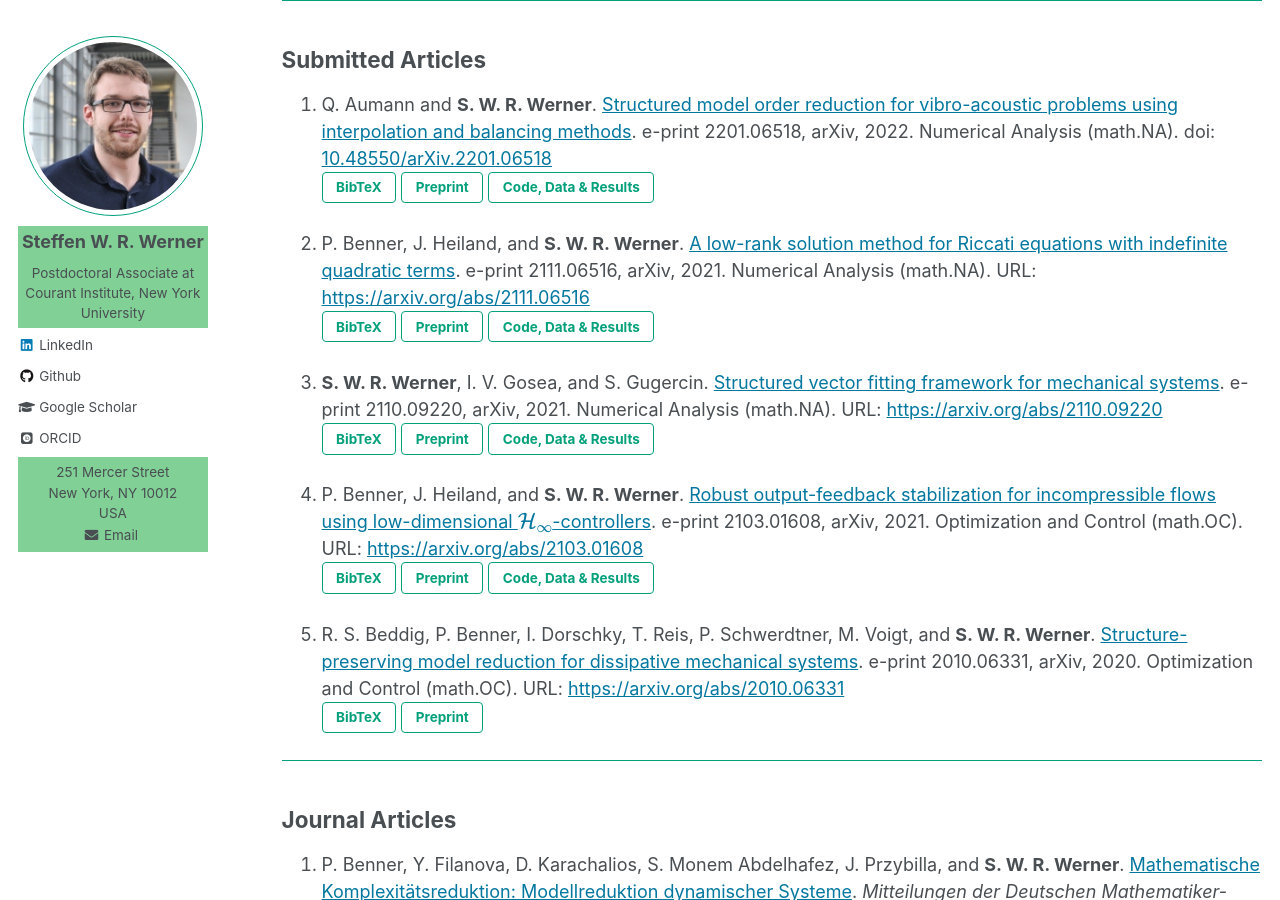
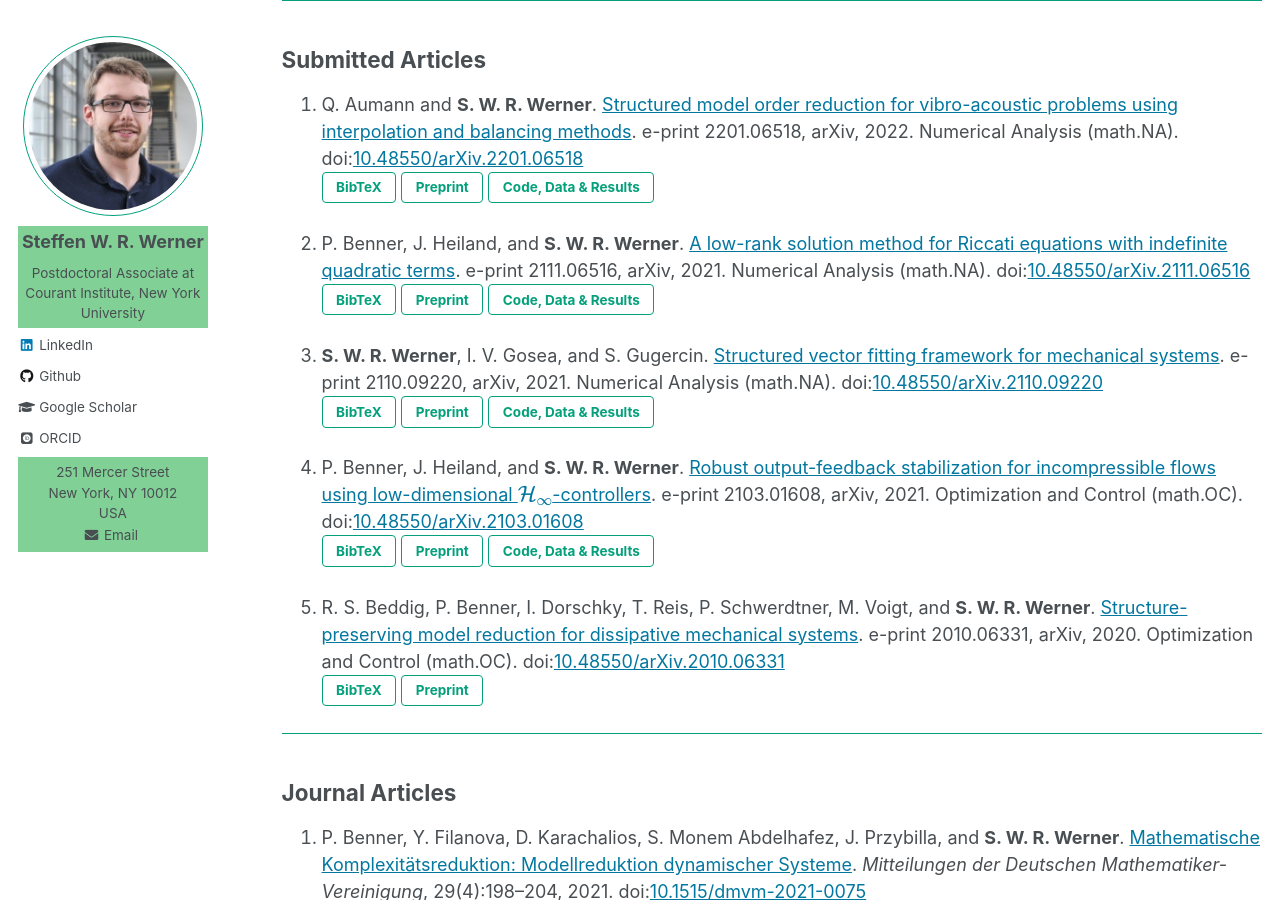
Before and after one commit to ninsteve/ninsteve.github.io, a Jekyll site: the page built from _pages/publications.md, in a window 1280 px wide and 900 px high, scrolled down 455 px. Built offline with Jekyll 4.4.1, drawn with Linux system fonts in a browser that asks for light colours; nearby versions of some CDN libraries; some web fonts are replaced; formulas are drawn with MathJax 3.

Commit message:
Updated to new arXiv DOIs.

```diff
--- a/_pages/publications.md
+++ b/_pages/publications.md
@@ -53,8 +53,7 @@ found at the end of my
     model order reduction for vibro-acoustic problems using interpolation and
     balancing methods</a>.
     e-print 2201.06518, arXiv, 2022. Numerical Analysis (math.NA).
-    doi:<a target="blank_" href="https://doi.org/10.48550/arXiv.2201.06518">
-    10.48550/arXiv.2201.06518</a><br />
+    doi:<a target="blank_" href="https://doi.org/10.48550/arXiv.2201.06518">10.48550/arXiv.2201.06518</a><br />
     <button id="AumW22-pop" class="btn btn--inverse">BibTeX</button>
     <a target="blank_" href="https://doi.org/10.48550/arXiv.2201.06518">
     <button class="btn btn--inverse">Preprint</button></a>
@@ -62,51 +61,49 @@ found at the end of my
     <button class="btn btn--inverse">Code, Data & Results</button></a>
 
 1.  P. Benner, J. Heiland, and <strong>S. W. R. Werner</strong>. <a
-    target="blank_" href="https://arxiv.org/abs/2111.06516">A low-rank solution
-    method for Riccati equations with indefinite quadratic terms</a>.
+    target="blank_" href="https://doi.org/10.48550/arXiv.2111.06516">A low-rank
+    solution method for Riccati equations with indefinite quadratic terms</a>.
     e-print 2111.06516, arXiv, 2021. Numerical Analysis (math.NA).
-    URL: <a target="blank_" href="https://arxiv.org/abs/2111.06516">
-    https://arxiv.org/abs/2111.06516</a><br />
+    doi:<a target="blank_" href="https://doi.org/10.48550/arXiv.2111.06516">10.48550/arXiv.2111.06516</a><br />
     <button id="BenHW21a-pop" class="btn btn--inverse">BibTeX</button>
-    <a target="blank_" href="https://arxiv.org/abs/2111.06516">
+    <a target="blank_" href="https://doi.org/10.48550/arXiv.2111.06516">
     <button class="btn btn--inverse">Preprint</button></a>
     <a target="blank_" href="https://doi.org/10.5281/zenodo.5155993">
     <button class="btn btn--inverse">Code, Data & Results</button></a>
 
 1.  <strong>S. W. R. Werner</strong>, I. V. Gosea, and S. Gugercin. <a
-    target="blank_" href="https://arxiv.org/abs/2110.09220">Structured vector
-    fitting framework for mechanical systems</a>. e-print 2110.09220,
+    target="blank_" href="https://doi.org/10.48550/arXiv.2110.09220">Structured
+    vector fitting framework for mechanical systems</a>. e-print 2110.09220,
     arXiv, 2021. Numerical Analysis (math.NA).
-    URL: <a target="blank_" href="https://arxiv.org/abs/2110.09220">
-    https://arxiv.org/abs/2110.09220</a><br />
+    doi:<a target="blank_" href="https://doi.org/10.48550/arXiv.2110.09220">10.48550/arXiv.2110.09220</a><br />
     <button id="WerGG21-pop" class="btn btn--inverse">BibTeX</button>
-    <a target="blank_" href="https://arxiv.org/abs/2110.09220">
+    <a target="blank_" href="https://doi.org/10.48550/arXiv.2110.09220">
     <button class="btn btn--inverse">Preprint</button></a>
     <a target="blank_" href="https://doi.org/10.5281/zenodo.5539944">
     <button class="btn btn--inverse">Code, Data & Results</button></a>
 
 1.  P. Benner, J. Heiland, and <strong>S. W. R. Werner</strong>. <a
-    target="blank_" href="https://arxiv.org/abs/2103.01608">Robust
-    output-feedback stabilization for incompressible flows using low-dimensional
-    \\(\mathcal{H}_{\infty}\\)-controllers</a>. e-print 2103.01608, arXiv, 2021.
+    target="blank_" href="https://doi.org/10.48550/arXiv.2103.01608">Robust
+    output-feedback stabilization for incompressible flows using
+    low-dimensional \\(\mathcal{H}_{\infty}\\)-controllers</a>.
+    e-print 2103.01608, arXiv, 2021.
     Optimization and Control (math.OC).
-    URL: <a target="blank_" href="https://arxiv.org/abs/2103.01608">
-    https://arxiv.org/abs/2103.01608</a><br />
+    doi:<a target="blank_" href="https://doi.org/10.48550/arXiv.2103.01608">10.48550/arXiv.2103.01608</a><br />
     <button id="BenHW21-pop" class="btn btn--inverse">BibTeX</button>
-    <a target="blank_" href="https://arxiv.org/abs/2103.01608">
+    <a target="blank_" href="https://doi.org/10.48550/arXiv.2103.01608">
     <button class="btn btn--inverse">Preprint</button></a>
     <a target="blank_" href="https://doi.org/10.5281/zenodo.4507758">
     <button class="btn btn--inverse">Code, Data & Results</button></a>
 
 1.  R. S. Beddig, P. Benner, I. Dorschky, T. Reis, P. Schwerdtner, M. Voigt, and
     <strong>S. W. R. Werner</strong>. <a target="blank_"
-    href="https://arxiv.org/abs/2010.06331">Structure-preserving model reduction
-    for dissipative mechanical systems</a>. e-print 2010.06331, arXiv, 2020.
+    href="https://doi.org/10.48550/arXiv.2010.06331">Structure-preserving model
+    reduction for dissipative mechanical systems</a>.
+    e-print 2010.06331, arXiv, 2020.
     Optimization and Control (math.OC).
-    URL: <a target="blank_" href="https://arxiv.org/abs/2010.06331">
-    https://arxiv.org/abs/2010.06331</a><br />
+    doi:<a target="blank_" href="https://doi.org/10.48550/arXiv.2010.06331">10.48550/arXiv.2010.06331</a><br />
     <button id="BedBDetal20-pop" class="btn btn--inverse">BibTeX</button>
-    <a target="blank_" href="https://arxiv.org/abs/2010.06331">
+    <a target="blank_" href="https://doi.org/10.48550/arXiv.2010.06331">
     <button class="btn btn--inverse">Preprint</button></a>
 
 ---
@@ -138,7 +135,7 @@ found at the end of my
     bilinear systems</a>. <i>Automatica J. IFAC</i>, 132:109799, 2021.
     doi:<a target="blank_" href="https://doi.org/10.1016/j.automatica.2021.109799">10.1016/j.automatica.2021.109799</a><br />
     <button id="BenGW21-pop" class="btn btn--inverse">BibTeX</button>
-    <a target="blank_" href="https://arxiv.org/abs/2007.11269">
+    <a target="blank_" href="https://doi.org/10.48550/arXiv.2007.11269">
     <button class="btn btn--inverse">Preprint</button></a>
 
 1.  P. Benner, S. Gugercin, and <strong>S. W. R. Werner</strong>. <a
@@ -147,7 +144,7 @@ found at the end of my
     interpolation of bilinear control systems</a>. <i>Adv. Comput. Math.</i>,
     47(3):43, 2021. doi:<a target="blank_" href="https://doi.org/10.1007/s10444-021-09863-w">10.1007/s10444-021-09863-w</a><br />
     <button id="BenGW21a-pop" class="btn btn--inverse">BibTeX</button>
-    <a target="blank_" href="https://arxiv.org/abs/2005.00795">
+    <a target="blank_" href="https://doi.org/10.48550/arXiv.2005.00795">
     <button class="btn btn--inverse">Preprint</button></a>
     <a target="_blank" href="https://en.wikipedia.org/wiki/Open_access">
     <img src="../images/open_access_symbol.png" alt="Open Access Published"
@@ -160,7 +157,7 @@ found at the end of my
     Dooren, Edited by F. Dopico, D. Kressner, N. Mastronardi, V. Mehrmann, and
     R. Vandebril. doi:<a target="blank_" href="https://doi.org/10.1016/j.laa.2020.06.024">10.1016/j.laa.2020.06.024</a><br />
     <button id="BenW21b-pop" class="btn btn--inverse">BibTeX</button>
-    <a target="blank_" href="https://arxiv.org/abs/2001.06185">
+    <a target="blank_" href="https://doi.org/10.48550/arXiv.2001.06185">
     <button class="btn btn--inverse">Preprint</button></a>
     <a target="_blank" href="https://en.wikipedia.org/wiki/Open_access">
     <img src="../images/open_access_symbol.png" alt="Open Access Published"
@@ -203,7 +200,7 @@ found at the end of my
     pages 393&ndash;415. Birkhäuser, Cham, 2021.
     doi:<a target="blank_" href="https://doi.org/10.1007/978-3-030-72983-7_19">10.1007/978-3-030-72983-7_19</a><br />
     <button id="BenW21c-pop" class="btn btn--inverse">BibTeX</button>
-    <a target="blank_" href="https://arxiv.org/abs/2002.12682">
+    <a target="blank_" href="https://doi.org/10.48550/arXiv.2002.12682">
     <button class="btn btn--inverse">Preprint</button></a>
     <a target="blank_" href="https://doi.org/10.5281/zenodo.3678212">
     <button class="btn btn--inverse">Code</button></a>
--- a/files/publications/bibtex.html
+++ b/files/publications/bibtex.html
@@ -19,7 +19,7 @@
   number =       {2201.06518},
   note =         {Numerical Analysis (math.NA)},
   year =         {2022},
-  url =          {https://arxiv.org/abs/2201.06518}
+  doi =          {10.48550/arXiv.2201.06518}
 }
 </code></pre></div>
 <!--=========================================================================-->
@@ -40,7 +40,7 @@
   number =       {2111.06516},
   note =         {Numerical Analysis (math.NA)},
   year =         {2021},
-  url =          {https://arxiv.org/abs/2111.06516}
+  doi =          {10.48550/arXiv.2111.06516}
 }
 </code></pre></div>
 <!--=========================================================================-->
@@ -60,7 +60,7 @@
   number =       {2110.09220},
   note =         {Numerical Analysis (math.NA)},
   year =         {2021},
-  url =          {https://arxiv.org/abs/2110.09220}
+  doi =          {10.48550/arXiv.2110.09220}
 }
 </code></pre></div>
 <!--=========================================================================-->
@@ -81,7 +81,7 @@
   number =       {2103.01608},
   note =         {Optimization and Control (math.OC)},
   year =         {2021},
-  url =          {https://arxiv.org/abs/2103.01608}
+  doi =          {10.48550/arXiv.2103.01608}
 }
 </code></pre></div>
 <!--=========================================================================-->
@@ -103,7 +103,7 @@
   number =       {2010.06331},
   note =         {Optimization and Control (math.OC)},
   year =         {2020},
-  url =          {https://arxiv.org/abs/2010.06331}
+  doi =          {10.48550/arXiv.2010.06331}
 }
 </code></pre></div>
 
```
Also changed, not shown: _pages/software.md (+5 -5 lines), 1 other file.
